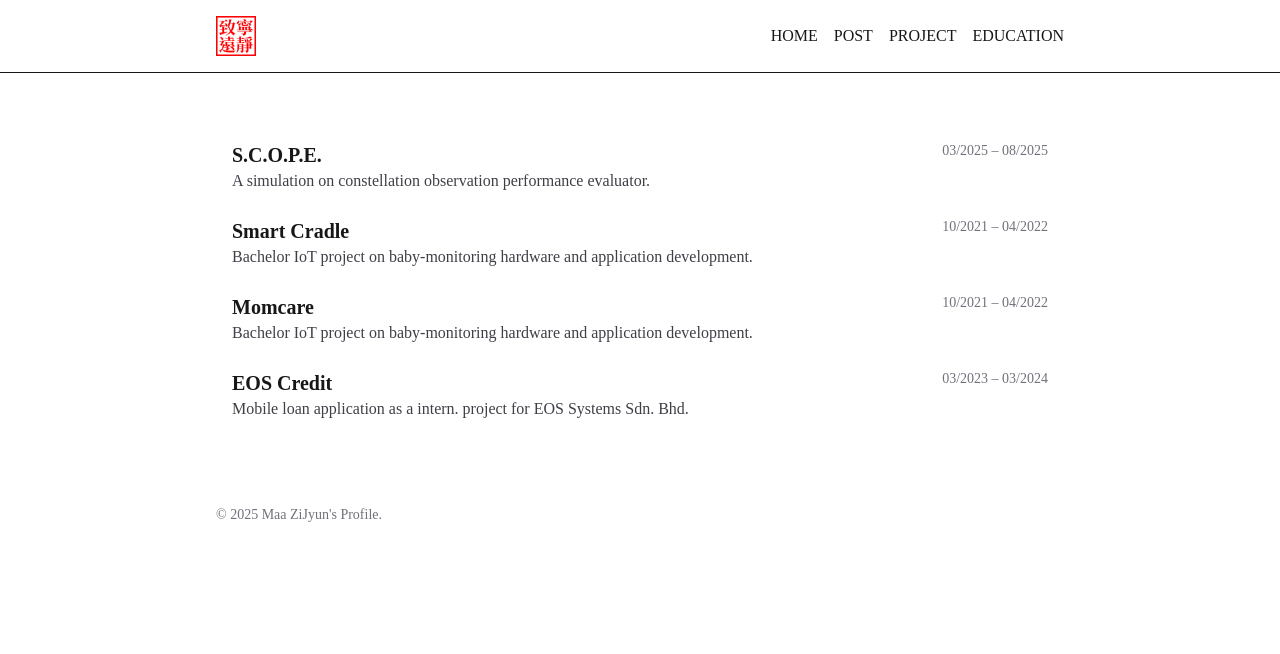
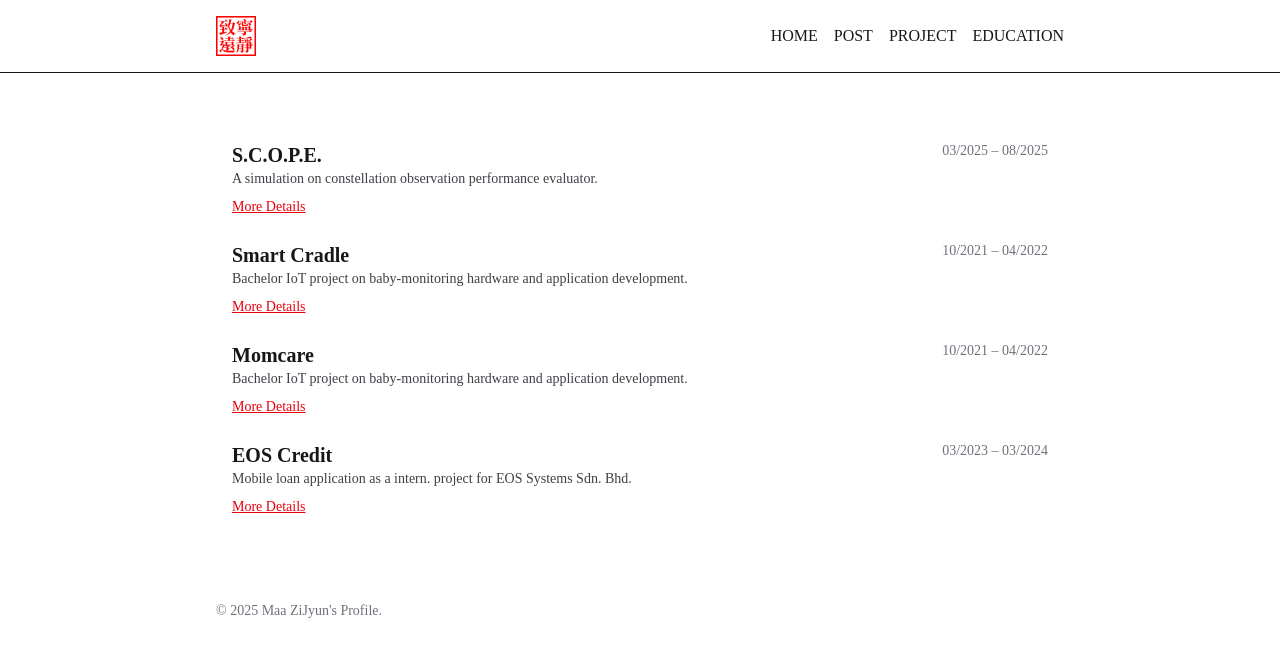
Before and after one commit to MaaZiJyun/official-profile, a Next.js app: page /projects in a window 1280 px wide. Shown: the top 654 px of the page. Built offline with nearby package versions, Linux system fonts and the light colour scheme.

Commit message:
fix: update link text from "Preview" to "More Details" in PostsPage and ProjectsPage

```diff
--- a/src/app/posts/page.tsx
+++ b/src/app/posts/page.tsx
@@ -88,7 +88,7 @@ export default async function PostsPage() {
                   </p>
                   <p className="mt-1 text-sm text-zinc-600">{p.excerpt}...</p>
                   <div className="mt-2">
-                    <p className="text-sm text-red-600 underline">Preview</p>
+                    <p className="text-sm text-red-600 underline">More Details</p>
                   </div>
                 </article>
               </a>
--- a/src/app/projects/page.tsx
+++ b/src/app/projects/page.tsx
@@ -16,7 +16,10 @@ export default function ProjectsPage() {
               </div>
               <div className="text-sm text-zinc-500">{p.date}</div>
             </div>
-            <div className="text-zinc-700">{p.intro}</div>
+            <div className="text-sm text-zinc-700">{p.intro}</div>
+            <div className="mt-2">
+              <p className="text-sm text-red-600 underline">More Details</p>
+            </div>
           </div>
         </Link>
       ))}
```
